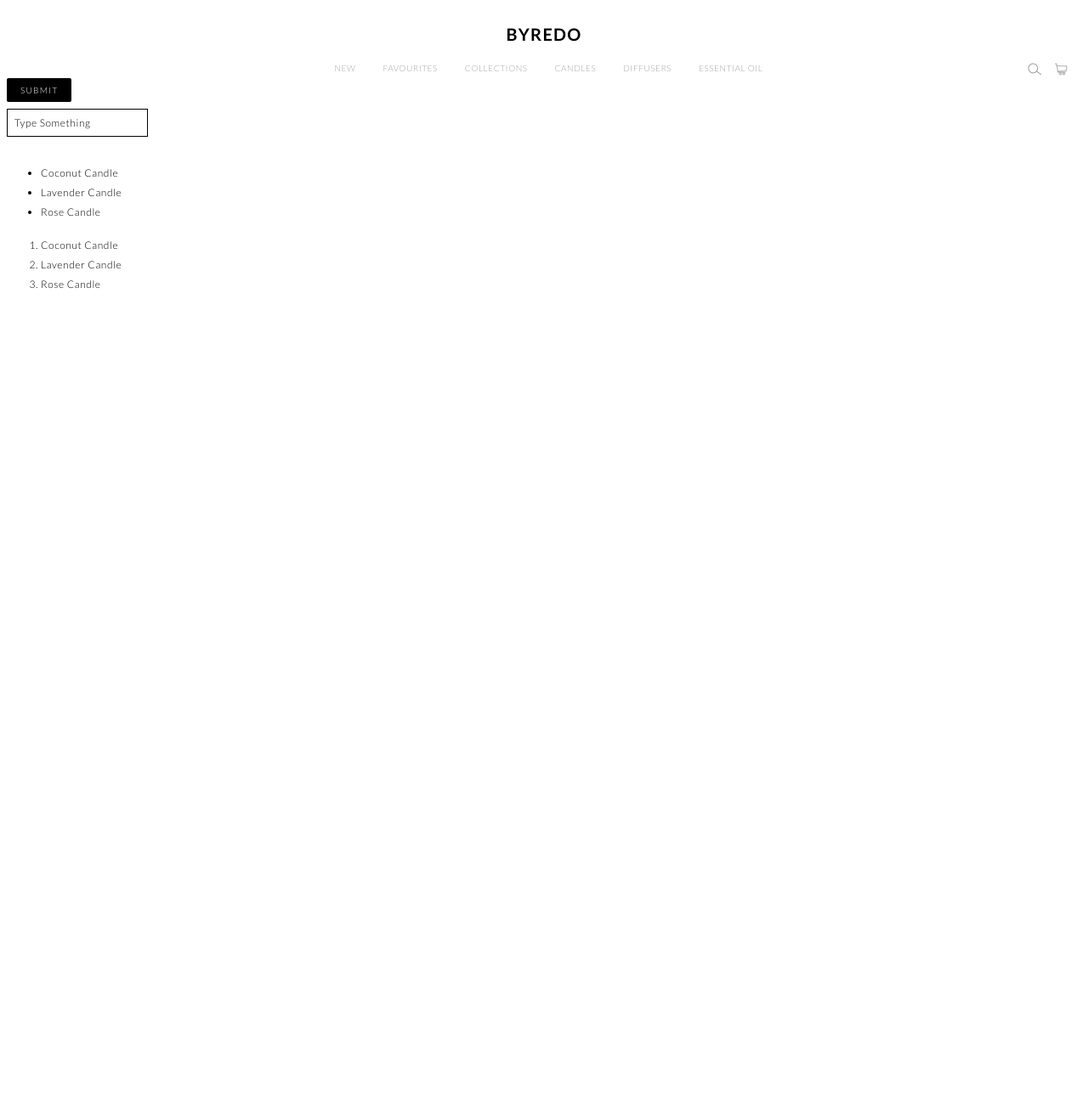
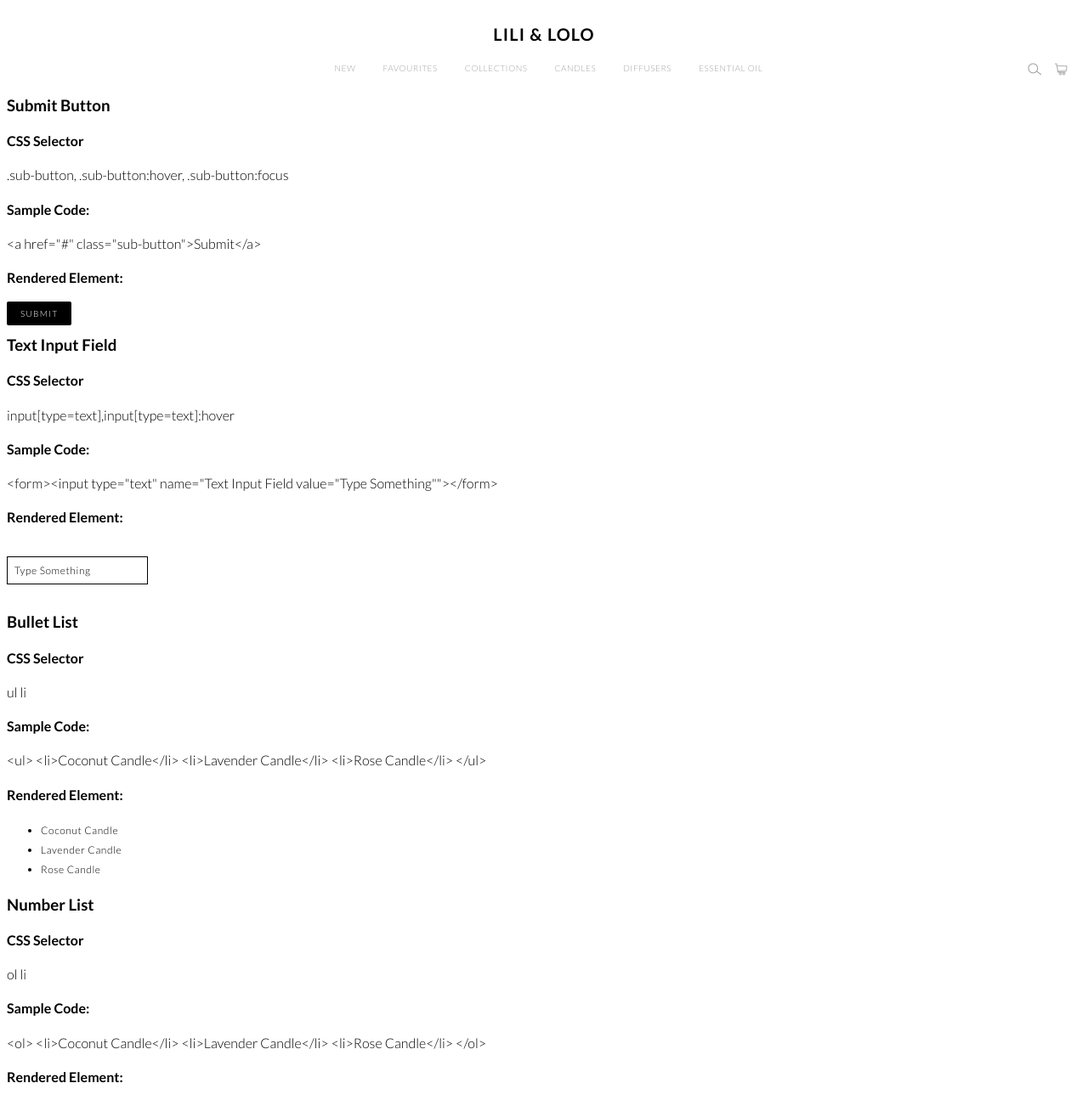
Before and after one commit to kokonut-ca/IAT339_P02, a plain HTML site: page styleguide.html in a window 1280 px wide. Shown: the top 1295 px of the page at 85% size. Before the commit the page ends 800 px from the top, so only its background shows below. Drawn offline with Linux system fonts and the light colour scheme.

Commit message:
edit index

```diff
--- a/styleguide.html
+++ b/styleguide.html
@@ -9,11 +9,9 @@
   </head>
   <body>
     <div class="logo">
-    <p>BYREDO</p>
+    <p>LILI & LOLO</p>
     </div>
-
-
-    <div class="navigation">
+    <nav class="navigation">
       <p class="width-adjust-left"></p>
       <a href="#" class="nav-button">NEW</a>
       <a href="#" class="nav-button">FAVOURITES</a>
@@ -25,17 +23,49 @@
       <p class="width-adjust-right"></p>
       <img src="img/search.png" alt="search" class="nav-img">
       <img src="img/shopping_cart.png" alt="shoppingcart" class="nav-img">
-    </div>
+    </nav>
 
 
   <section class="elements">
+    <h3>Submit Button</h3>
+    <h4>CSS Selector</h4>
+    <p>.sub-button, .sub-button:hover, .sub-button:focus</p>
+    <h4>Sample Code:</h4>
+    <code>&lt;a href="#" class="sub-button"&gt;Submit&lt;/a&gt;</code>
+    <h4>Rendered Element:</h4>
     <a href="#"  class="sub-button">SUBMIT</a>
+    <h3>Text Input Field</h3>
+    <h4>CSS Selector</h4>
+    <p>input[type=text],input[type=text]:hover</p>
+    <h4>Sample Code:</h4>
+    <code>&lt;form&gt;&lt;input type="text" name="Text Input Field value="Type Something""&gt;&lt;/form&gt;</code>
+    <h4>Rendered Element:</h4>
     <form> <input type="text" name="Text Input Field" value="Type Something"> </form>
+    <h3>Bullet List</h3>
+    <h4>CSS Selector</h4>
+    <p>ul li</p>
+    <h4>Sample Code:</h4>
+    <code>&lt;ul&gt;
+      &lt;li&gt;Coconut Candle&lt;/li&gt;
+      &lt;li&gt;Lavender Candle&lt;/li&gt;
+      &lt;li&gt;Rose Candle&lt;/li&gt;
+      &lt;/ul&gt;</code>
+      <h4>Rendered Element:</h4>
     <ul>
       <li>Coconut Candle</li>
       <li>Lavender Candle</li>
       <li>Rose Candle</li>
     </ul>
+    <h3>Number List</h3>
+    <h4>CSS Selector</h4>
+    <p>ol li</p>
+    <h4>Sample Code:</h4>
+    <code>&lt;ol&gt;
+      &lt;li&gt;Coconut Candle&lt;/li&gt;
+      &lt;li&gt;Lavender Candle&lt;/li&gt;
+      &lt;li&gt;Rose Candle&lt;/li&gt;
+      &lt;/ol&gt;</code>
+      <h4>Rendered Element:</h4>
     <ol>
       <li>Coconut Candle</li>
       <li>Lavender Candle</li>
```
